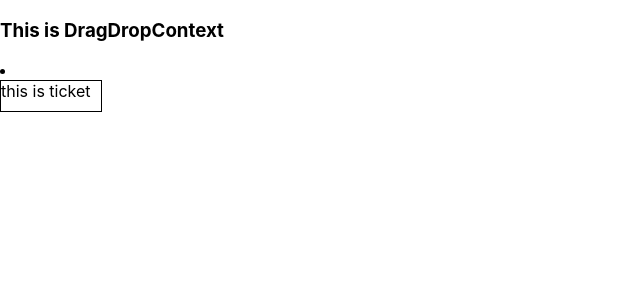
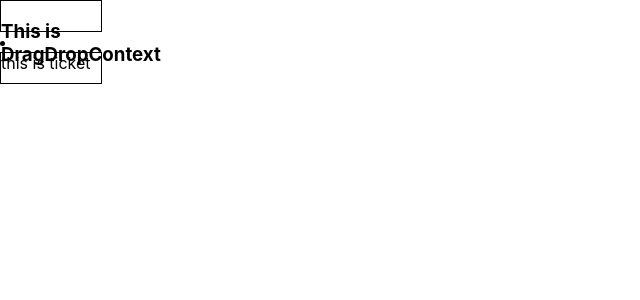
Before and after one commit to dineshyalla/drag-drop-ticket-board, a React (Create React App) app: page / in a window 1280 px wide. Shown: the top 300 px of the page, without its empty margins (0-640 px from the left). Built offline with nearby package versions, Linux system fonts and the light colour scheme.

Commit message:
"modify drag and drop"

```diff
--- a/src/components/DragDropContext.js
+++ b/src/components/DragDropContext.js
@@ -2,7 +2,11 @@ import React from 'react';
 import { Layout } from './styled';
 
 const DragDropContext = () => {
-  return <h3>This is DragDropContext</h3>;
+  return(
+  <Layout>
+    <h3>This is DragDropContext</h3>
+  </Layout>
+  )
 };
 
 export default DragDropContext;
```
